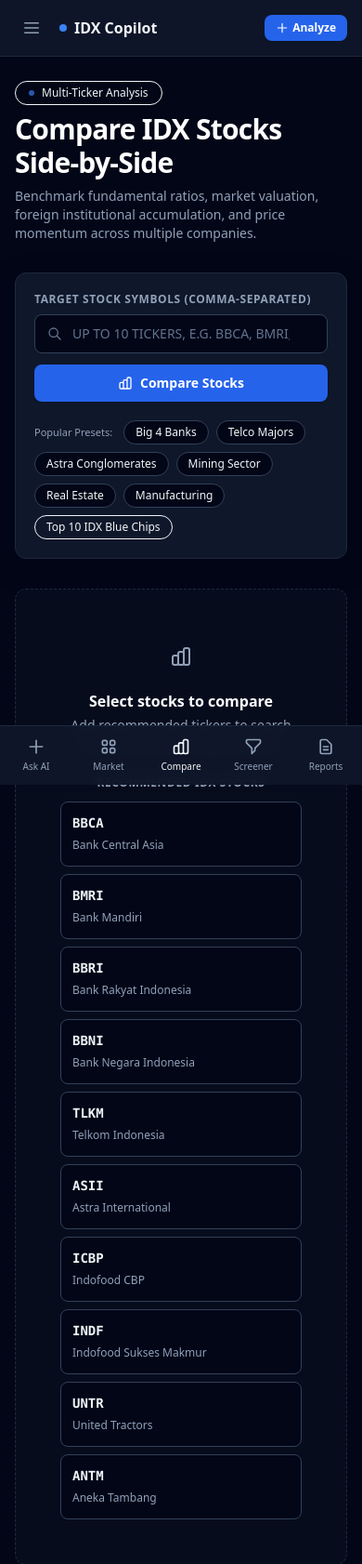
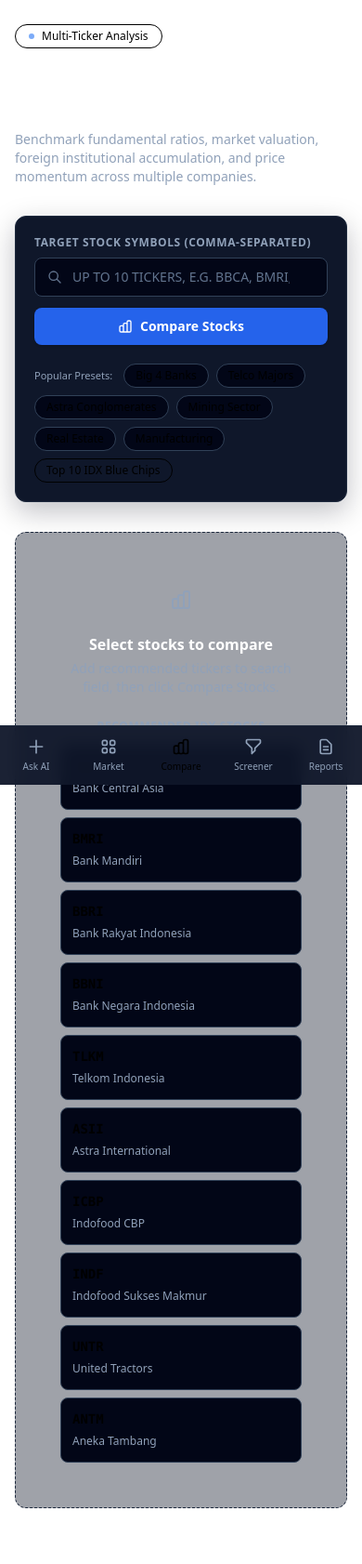
Before and after one commit to Khairil-12/Sectors-hackathon-2026, a Django app: page /compare/ in a window 390 px wide. Shown: the top 1682 px of the page at 93% size. Run offline with Django 5.2, Linux system fonts and the light colour scheme; style sheets or scripts are compiled from the project's sources; some libraries are stand-ins or nearby versions.

Commit message:
refactor: remove mobile header (hamburger menu)

```diff
--- a/templates/base.html
+++ b/templates/base.html
@@ -1,5 +1,5 @@
 <!DOCTYPE html>
-<html lang="id" class="dark h-full bg-surface-950">
+<html lang="id" class="dark h-full bg-background">
 <head>
     <meta charset="UTF-8">
     <meta name="viewport" content="width=device-width, initial-scale=1.0">
@@ -8,10 +8,7 @@
     <link rel="stylesheet" href="{% static 'dist/app.css' %}">
     <script src="https://unpkg.com/htmx.org@2.0.4" integrity="sha384-HGfztofotfshcF7+8n44JQL2oJmReVU07Z0CYxN50GQXYNX45P4/fhy/epMvxyBi" crossorigin="anonymous"></script>
 </head>
-<body class="min-h-screen bg-surface-950 text-slate-100 antialiased font-sans flex flex-col">
-    <!-- Mobile Header / Top Bar -->
-    {% include "components/mobile_header.html" %}
-
+<body class="min-h-screen bg-background text-foreground antialiased font-sans flex flex-col">
     <!-- Mobile Off-Canvas Drawer (Flowbite) -->
     {% include "components/mobile_drawer.html" %}
 
```
